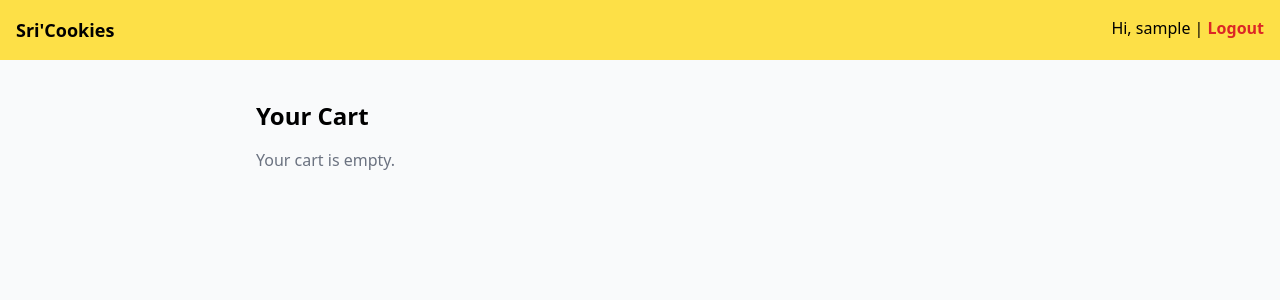
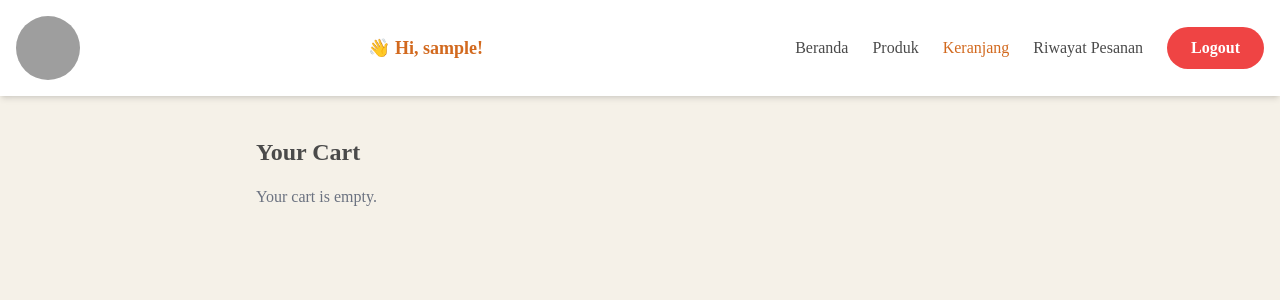
Before and after one commit to R-W-Alie/WebProg_ALP, a PHP site: page /cart.php in a window 1280 px wide. Shown: the top 300 px of the page. Run offline with PHP 8.4, Linux system fonts and the light colour scheme; the visitor is signed in with stand-in values (Sample User, id 1); data that the repository does not hold is empty; some libraries are stand-ins or nearby versions; grey boxes are pictures that could not be loaded.

Commit message:
so far so not good

```diff
--- a/cart.php
+++ b/cart.php
@@ -20,18 +20,7 @@ $stmt->execute();
 $result = $stmt->get_result();
 ?>
 
-<!DOCTYPE html>
-<html lang="en">
-<head>
-    <meta charset="UTF-8">
-    <title>Your Cart - Sri'Cookies</title>
-    <script src="https://cdn.tailwindcss.com"></script>
-</head>
-<body class="bg-gray-50">
-    <nav class="bg-yellow-300 p-4 flex justify-between">
-        <span class="font-bold text-lg">Sri'Cookies</span>
-        <span>Hi, <?= htmlspecialchars($user_name) ?> | <a href="logout.php" class="text-red-600 font-semibold">Logout</a></span>
-    </nav>
+<?php include_once('navigation.php'); ?>
 
   <div class="max-w-3xl mx-auto py-10">
     <h1 class="text-2xl font-bold mb-4">Your Cart</h1>
@@ -55,6 +44,7 @@ $result = $stmt->get_result();
     <?php endif; ?>
   </div>
 </body>
+
 </html>
 
 
--- a/navigation.php
+++ b/navigation.php
@@ -7,8 +7,8 @@ $currentPage = basename($_SERVER['PHP_SELF']);
 
 <head>
     <meta charset="UTF-8" />
-    <meta name="viewport" content="width=device-width, initial-scale=1.0" />
-    <title>Home</title>
+    <meta name="viewport" content="width=device-width, initial-scale=1" />
+    <title>Sri'Cookies</title>
     <script src="https://cdn.tailwindcss.com"></script>
 </head>
 
@@ -18,8 +18,18 @@ $currentPage = basename($_SERVER['PHP_SELF']);
             <div class="w-16 h-16 rounded-full overflow-hidden">
                 <img src="https://raw.githubusercontent.com/R-W-Alie/WebProg_ALP/refs/heads/main/1.png" alt="Sri' Cookies logo" class="w-full h-full object-cover">
             </div>
-            <nav class="flex items-center gap-8 flex-wrap justify-center">
-                <ul class="flex gap-6 list-none">
+            <nav class="flex items-center gap-8 flex-wrap justify-between w-full max-w-4xl">
+                <!-- Left side: greeting if logged in -->
+                <?php if (isset($_SESSION['user_id'])): ?>
+                    <div class="text-[#D2691E] font-semibold text-lg select-none">
+                        👋 Hi, <?= htmlspecialchars($_SESSION['user_name']); ?>!
+                    </div>
+                <?php else: ?>
+                    <div></div> <!-- Empty div to keep spacing consistent -->
+                <?php endif; ?>
+
+                <!-- Right side: nav links and login/logout button -->
+                <ul class="flex gap-6 list-none items-center">
                     <li>
                         <a href="home.php"
                             class="font-medium text-base hover:text-[#D2691E] <?php echo $currentPage == 'home.php' ? 'text-[#D2691E]' : 'text-[#4A4A4A]'; ?>">
@@ -44,52 +54,22 @@ $currentPage = basename($_SERVER['PHP_SELF']);
                             Riwayat Pesanan
                         </a>
                     </li>
+                    <?php if (!isset($_SESSION['user_id'])): ?>
+                        <li>
+                            <a href="login.php"
+                                class="bg-[#F4D03F] hover:bg-[#F1C40F] text-[#4A4A4A] font-semibold px-6 py-2 rounded-full transition-transform hover:-translate-y-1 inline-block">
+                                Login
+                            </a>
+                        </li>
+                    <?php else: ?>
+                        <li>
+                            <a href="logout.php"
+                                class="bg-red-500 hover:bg-red-600 text-white font-semibold px-6 py-2 rounded-full transition-transform hover:-translate-y-1 inline-block">
+                                Logout
+                            </a>
+                        </li>
+                    <?php endif; ?>
                 </ul>
-                <?php if (!isset($_SESSION['username'])): ?>
-                    <!-- Show Login button if not logged in -->
-                    <a href="login.php"
-                        class="bg-[#F4D03F] hover:bg-[#F1C40F] text-[#4A4A4A] font-semibold px-6 py-2 rounded-full transition-transform hover:-translate-y-1 inline-block">
-                        Login
-                    </a>
-                <?php else: ?>
-                    <!-- Show greeting if logged in -->
-                    <div class="text-sm font-medium text-[#4A4A4A]">
-                        👋 Hi, <?php echo htmlspecialchars($_SESSION['username']); ?>!
-                    </div>
-                <?php endif; ?>
             </nav>
         </div>
     </header>
-
-
-    <!-- <!DOCTYPE html>
-<html lang="en">
-
-<head>
-    <meta charset="UTF-8">
-    <meta name="viewport" content="width=device-width, initial-scale=1.0">
-    <title>Home</title>
-    <script src="https://cdn.tailwindcss.com"></script>
-</head>
-
-<body class="font-[Poppins] bg-[#F5F1E8] text-[#4A4A4A] leading-relaxed">
-    <header class="bg-white shadow-md sticky top-0 z-50">
-        <div class="max-w-screen-xl mx-auto flex justify-between items-center p-4">
-            <div class="w-16 h-16 rounded-full overflow-hidden">
-                <img src="https://raw.githubusercontent.com/R-W-Alie/WebProg_ALP/refs/heads/main/1.png" alt="Sri' Cookies logo" class="w-full h-full object-cover">
-            </div>
-            <nav class="flex items-center gap-8 flex-wrap justify-center">
-                <ul class="flex gap-6 list-none">
-                    <li><a href="home.php" class="font-medium text-base hover:text-[#D2691E] text-[#D2691E]">Beranda</a></li>
-                    <li><a href="produk.php" class="font-medium text-base hover:text-[#D2691E]">Produk</a></li>
-                    <li><a href="cart.php" class="font-medium text-base hover:text-[#D2691E]">Keranjang</a></li>
-                    <li><a href="#" class="font-medium text-base hover:text-[#D2691E]">Riwayat Pesanan</a></li>
-                </ul>
-                <?php
-                session_start();
-                if (!isset($_SESSION['username'])): ?>
-                    <a href="login.php" class="bg-[#F4D03F] hover:bg-[#F1C40F] text-[#4A4A4A] font-semibold px-6 py-2 rounded-full transition-transform hover:-translate-y-1 inline-block">Login</a>
-                <?php endif; ?>
-            </nav>
-        </div>
-    </header> -->
```
Also changed, not shown: logout.php (added, +7 -0 lines). Lines whose indentation alone changed are shown as unchanged.
